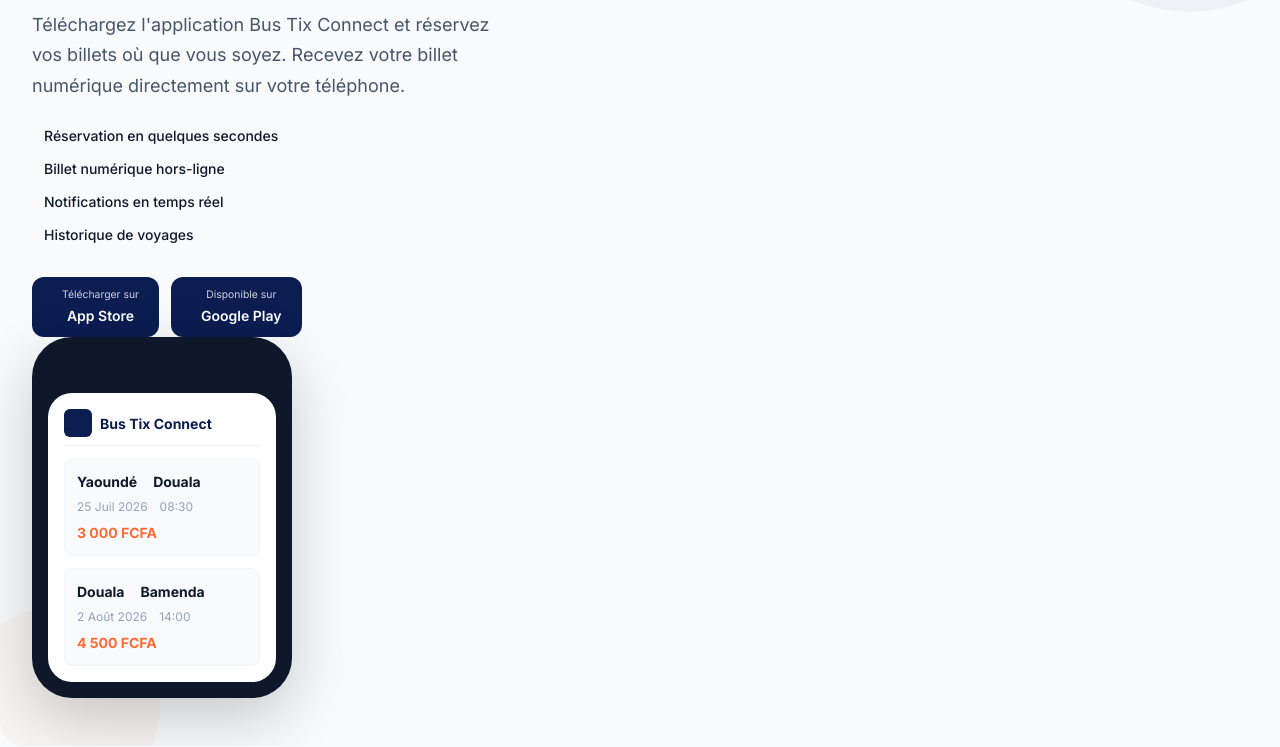
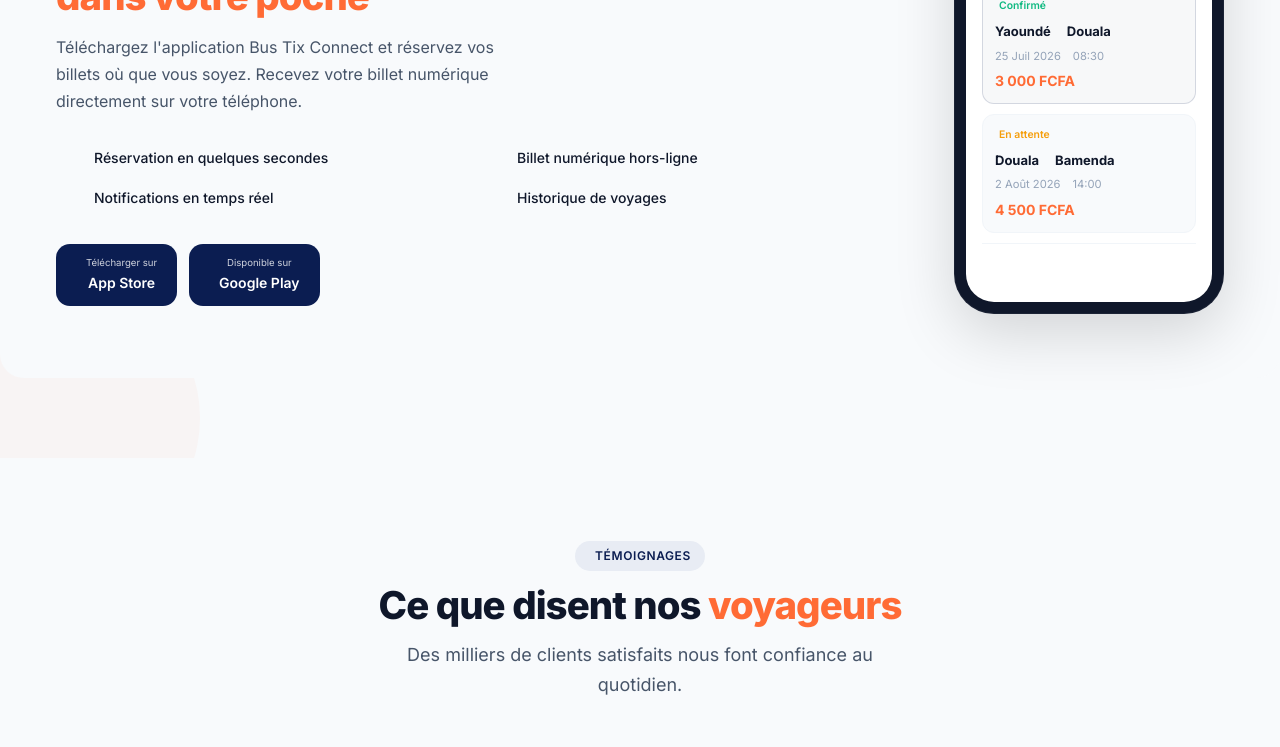
Before and after one commit to kodjohoza-hash/frontend, a React (Vite) app: page / in a window 1280 px wide. Shown: the part 6920-7667 px from the top of the page. Built offline with nearby package versions, Linux system fonts and the light colour scheme; no server answers.

Commit message:
feat(home): premium mobile app section with realistic phone mockup

```diff
--- a/src/assets/styles/landing.css
+++ b/src/assets/styles/landing.css
@@ -1651,17 +1651,11 @@
 }
 
 /* ================================================
-   MOBILE APP
+   MOBILE APP — Premium
    ================================================ */
 .btc-mobile-app {
+  position: relative;
   padding: 5rem 0;
-}
-
-.btc-mobile-app-card {
-  background: var(--bg-secondary);
-  border-radius: var(--radius-2xl);
-  padding: var(--space-12) var(--space-8);
-  position: relative;
   overflow: hidden;
 }
 
@@ -1671,148 +1665,164 @@
   pointer-events: none;
 }
 
-.btc-mobile-app-deco-1 {
+.btc-mobile-app-deco-orb {
   position: absolute;
-  width: 300px;
-  height: 300px;
   border-radius: 50%;
-  background: rgba(11, 29, 81, 0.04);
-  top: -100px;
-  right: -60px;
-}
-
-.btc-mobile-app-deco-2 {
-  position: absolute;
-  width: 200px;
-  height: 200px;
-  border-radius: 50%;
-  background: rgba(255, 107, 53, 0.04);
-  bottom: -60px;
-  left: -40px;
-}
-
+}
+
+.btc-mobile-app-deco-orb--1 {
+  width: 350px;
+  height: 350px;
+  top: -120px;
+  right: -100px;
+  background: rgba(var(--color-primary-rgb), 0.03);
+}
+
+.btc-mobile-app-deco-orb--2 {
+  width: 280px;
+  height: 280px;
+  bottom: -100px;
+  left: -80px;
+  background: rgba(var(--color-accent-rgb), 0.04);
+}
+
+.btc-mobile-app-card {
+  display: flex;
+  align-items: center;
+  gap: 4rem;
+  background: var(--bg-secondary);
+  border-radius: 24px;
+  padding: 4rem 3.5rem;
+  position: relative;
+  z-index: 1;
+  opacity: 0;
+  transform: translateY(24px);
+  transition: opacity 0.6s ease, transform 0.6s ease;
+}
+
+.btc-mobile-app-card.is-visible {
+  opacity: 1;
+  transform: translateY(0);
+}
+
+/* Content */
 .btc-mobile-app-content {
-  opacity: 0;
-  transform: translateX(-30px);
-  transition: opacity 0.6s, transform 0.6s;
-}
-
-.btc-mobile-app-content.is-visible {
-  opacity: 1;
-  transform: translateX(0);
+  flex: 1;
+  min-width: 0;
 }
 
 .btc-mobile-app-title {
   font-size: clamp(1.75rem, 3vw, 2.5rem);
-  font-weight: var(--font-weight-extrabold);
+  font-weight: 800;
   color: var(--text-primary);
   line-height: 1.15;
-  margin-bottom: var(--space-4);
-}
-
-.btc-mobile-app-accent { color: var(--color-accent); }
+  margin-bottom: 1rem;
+}
 
 .btc-mobile-app-text {
-  font-size: var(--font-size-lg);
+  font-size: 1rem;
   color: var(--text-secondary);
   line-height: 1.7;
-  margin-bottom: var(--space-6);
+  margin-bottom: 1.75rem;
   max-width: 480px;
 }
 
 .btc-mobile-app-features {
-  display: flex;
-  flex-direction: column;
-  gap: var(--space-3);
-  margin-bottom: var(--space-8);
+  display: grid;
+  grid-template-columns: 1fr 1fr;
+  gap: 0.75rem;
+  margin-bottom: 2rem;
 }
 
 .btc-mobile-app-feat {
   display: flex;
   align-items: center;
-  gap: var(--space-3);
-  font-size: var(--font-size-sm);
-  font-weight: var(--font-weight-medium);
+  gap: 0.625rem;
+  font-size: 0.875rem;
+  font-weight: 500;
   color: var(--text-primary);
 }
 
 .btc-mobile-app-feat i {
+  width: 28px;
+  height: 28px;
+  border-radius: 8px;
+  background: rgba(var(--color-success-rgb), 0.1);
   color: var(--color-success);
-  font-size: 1rem;
+  display: flex;
+  align-items: center;
+  justify-content: center;
+  font-size: 0.8rem;
+  flex-shrink: 0;
 }
 
 .btc-mobile-app-buttons {
   display: flex;
-  gap: var(--space-3);
-  flex-wrap: wrap;
+  gap: 0.75rem;
 }
 
 .btc-app-store-btn {
   display: inline-flex;
   align-items: center;
   gap: 0.625rem;
-  padding: 0.625rem 1.25rem;
+  padding: 0.75rem 1.25rem;
   background: var(--color-primary);
   color: var(--color-white);
   border: none;
-  border-radius: var(--radius-lg);
+  border-radius: 14px;
   cursor: pointer;
   transition: transform 0.2s, box-shadow 0.2s;
 }
 
 .btc-app-store-btn:hover {
   transform: translateY(-2px);
-  box-shadow: 0 4px 16px rgba(11, 29, 81, 0.3);
+  box-shadow: 0 6px 20px rgba(var(--color-primary-rgb), 0.3);
 }
 
 .btc-app-store-btn i { font-size: 1.5rem; }
-.btc-app-store-btn small { font-size: 0.65rem; display: block; opacity: 0.8; }
-.btc-app-store-btn strong { font-size: var(--font-size-sm); }
+.btc-app-store-btn small { font-size: 0.6rem; display: block; opacity: 0.8; }
+.btc-app-store-btn strong { font-size: 0.875rem; }
 
 /* Phone Mockup */
 .btc-mobile-app-visual {
-  opacity: 0;
-  transform: translateX(30px);
-  transition: opacity 0.6s 0.2s, transform 0.6s 0.2s;
-}
-
-.btc-mobile-app-visual.is-visible {
-  opacity: 1;
-  transform: translateX(0);
+  flex-shrink: 0;
 }
 
 .btc-mobile-phone {
-  width: 260px;
+  width: 270px;
   background: var(--color-gray-900);
   border-radius: 2.5rem;
-  padding: 1rem;
-  box-shadow: 0 20px 60px rgba(0, 0, 0, 0.2);
+  padding: 0.75rem;
+  box-shadow:
+    0 20px 60px rgba(0, 0, 0, 0.15),
+    0 0 0 1px rgba(255, 255, 255, 0.05) inset;
   position: relative;
 }
 
 .btc-mobile-phone-notch {
   width: 100px;
-  height: 24px;
+  height: 22px;
   background: var(--color-gray-900);
   border-radius: 0 0 1rem 1rem;
-  margin: 0 auto 1rem;
+  margin: 0 auto 0.75rem;
 }
 
 .btc-mobile-phone-screen {
   background: var(--color-white);
-  border-radius: 1.5rem;
+  border-radius: 1.75rem;
   padding: 1rem;
   display: flex;
   flex-direction: column;
-  gap: 0.75rem;
+  gap: 0.625rem;
+  min-height: 380px;
 }
 
 .btc-phone-header {
   display: flex;
   align-items: center;
   gap: 0.5rem;
-  font-weight: var(--font-weight-bold);
-  font-size: var(--font-size-sm);
+  font-weight: 700;
+  font-size: 0.8125rem;
   color: var(--color-primary);
   padding-bottom: 0.5rem;
   border-bottom: 1px solid var(--border-subtle);
@@ -1821,48 +1831,82 @@
 .btc-phone-header i {
   width: 28px;
   height: 28px;
-  border-radius: var(--radius-sm);
+  border-radius: 8px;
   background: var(--color-primary);
   color: var(--color-white);
   display: flex;
   align-items: center;
   justify-content: center;
-  font-size: 0.8rem;
+  font-size: 0.75rem;
 }
 
 .btc-phone-card {
   background: var(--color-gray-50);
-  border-radius: var(--radius-md);
+  border-radius: 12px;
   padding: 0.75rem;
   border: 1px solid var(--border-subtle);
 }
 
+.btc-phone-card--active {
+  background: rgba(var(--color-primary-rgb), 0.03);
+  border-color: rgba(var(--color-primary-rgb), 0.15);
+}
+
+.btc-phone-status {
+  display: flex;
+  align-items: center;
+  gap: 4px;
+  font-size: 0.65rem;
+  font-weight: 600;
+  color: var(--color-success);
+  margin-bottom: 0.5rem;
+}
+
+.btc-phone-status i { font-size: 0.7rem; }
+
+.btc-phone-status--pending {
+  color: var(--color-warning);
+}
+
 .btc-phone-route {
   display: flex;
   align-items: center;
   gap: 0.5rem;
-  font-weight: var(--font-weight-bold);
-  font-size: var(--font-size-sm);
+  font-weight: 700;
+  font-size: 0.8125rem;
   color: var(--text-primary);
   margin-bottom: 0.375rem;
 }
 
-.btc-phone-route i { color: var(--color-accent); font-size: 0.75rem; }
+.btc-phone-route i { color: var(--color-accent); font-size: 0.7rem; }
 
 .btc-phone-info {
   display: flex;
   gap: 0.75rem;
-  font-size: var(--font-size-xs);
+  font-size: 0.7rem;
   color: var(--text-muted);
   margin-bottom: 0.375rem;
 }
 
-.btc-phone-info i { font-size: 0.65rem; color: var(--color-primary); }
+.btc-phone-info i { font-size: 0.6rem; color: var(--color-primary); }
 
 .btc-phone-price {
-  font-weight: var(--font-weight-bold);
-  font-size: var(--font-size-sm);
+  font-weight: 700;
+  font-size: 0.875rem;
   color: var(--color-accent);
+}
+
+.btc-phone-nav {
+  display: flex;
+  justify-content: space-around;
+  padding-top: 0.75rem;
+  border-top: 1px solid var(--border-subtle);
+  font-size: 1rem;
+  color: var(--text-muted);
+}
+
+.btc-phone-nav--active {
+  color: var(--color-primary);
 }
 
 /* ================================================
@@ -2794,6 +2838,9 @@
   .btc-how-timeline { grid-template-columns: repeat(3, 1fr); gap: 1rem; }
   .btc-how-line { display: none; }
   .btc-testimonials-grid { grid-template-columns: repeat(2, 1fr); }
+  .btc-mobile-app-card { flex-direction: column; gap: 2.5rem; padding: 3rem 2rem; }
+  .btc-mobile-app-visual { order: -1; }
+  .btc-mobile-app-features { grid-template-columns: 1fr 1fr; }
   .btc-footer-top { grid-template-columns: 1fr 1fr; }
 }
 
@@ -2854,6 +2901,12 @@
   .btc-how-card-desc { font-size: 0.75rem; }
   .btc-testimonials-grid { grid-template-columns: 1fr; }
   .btc-testimonial-card { padding: 1.5rem; }
+  .btc-mobile-app-card { padding: 2rem 1.25rem; }
+  .btc-mobile-app-features { grid-template-columns: 1fr; }
+  .btc-mobile-app-buttons { flex-direction: column; }
+  .btc-app-store-btn { justify-content: center; }
+  .btc-mobile-phone { width: 240px; }
+  .btc-mobile-phone-screen { min-height: 340px; }
   .btc-company-card { border-radius: 16px; }
   .btc-mobile-app-card { padding: 2rem 1.5rem; }
   .btc-newsletter-card { padding: 2rem 1.5rem; }
--- a/src/components/home/MobileApp/index.jsx
+++ b/src/components/home/MobileApp/index.jsx
@@ -1,25 +1,31 @@
 import { useInView } from '@hooks/useLandingPage';
+
+const FEATURES = [
+  { icon: 'bi-bolt-fill', text: 'Réservation en quelques secondes' },
+  { icon: 'bi-wifi-off', text: 'Billet numérique hors-ligne' },
+  { icon: 'bi-bell-fill', text: 'Notifications en temps réel' },
+  { icon: 'bi-clock-history', text: 'Historique de voyages' },
+];
 
 const MobileAppSection = () => {
   const [ref, isInView] = useInView({ threshold: 0.1 });
 
   return (
     <section className="btc-mobile-app" ref={ref} aria-label="Application mobile">
+      <div className="btc-mobile-app-deco" aria-hidden="true">
+        <div className="btc-mobile-app-deco-orb btc-mobile-app-deco-orb--1" />
+        <div className="btc-mobile-app-deco-orb btc-mobile-app-deco-orb--2" />
+      </div>
+
       <div className="container">
-        <div className="btc-mobile-app-card">
-          <div className="btc-mobile-app-deco" aria-hidden="true">
-            <div className="btc-mobile-app-deco-1" />
-            <div className="btc-mobile-app-deco-2" />
-          </div>
-          <div className="row align-items-center g-4 g-lg-5">
-            <div className="col-lg-6">
-              <div className={`btc-mobile-app-content ${isInView ? 'is-visible' : ''}`}>
+        <div className={`btc-mobile-app-card ${isInView ? 'is-visible' : ''}`}>
+          <div className="btc-mobile-app-content">
             <span className="btc-section-badge">
               <i className="bi bi-phone" /> Application mobile
             </span>
             <h2 className="btc-mobile-app-title">
               Votre billet de bus<br />
-                  <span className="btc-mobile-app-accent">dans votre poche</span>
+              <span className="text-accent">dans votre poche</span>
             </h2>
             <p className="btc-mobile-app-text">
               Téléchargez l'application Bus Tix Connect et réservez vos billets
@@ -27,22 +33,12 @@
               sur votre téléphone.
             </p>
             <div className="btc-mobile-app-features">
-                  <div className="btc-mobile-app-feat">
-                    <i className="bi bi-check-circle-fill" />
-                    <span>Réservation en quelques secondes</span>
+              {FEATURES.map((f) => (
+                <div key={f.text} className="btc-mobile-app-feat">
+                  <i className={`bi ${f.icon}`} />
+                  <span>{f.text}</span>
                 </div>
-                  <div className="btc-mobile-app-feat">
-                    <i className="bi bi-check-circle-fill" />
-                    <span>Billet numérique hors-ligne</span>
-                  </div>
-                  <div className="btc-mobile-app-feat">
-                    <i className="bi bi-check-circle-fill" />
-                    <span>Notifications en temps réel</span>
-                  </div>
-                  <div className="btc-mobile-app-feat">
-                    <i className="bi bi-check-circle-fill" />
-                    <span>Historique de voyages</span>
-                  </div>
+              ))}
             </div>
             <div className="btc-mobile-app-buttons">
               <button className="btc-app-store-btn">
@@ -61,9 +57,8 @@
               </button>
             </div>
           </div>
-            </div>
-            <div className="col-lg-6 d-flex justify-content-center">
-              <div className={`btc-mobile-app-visual ${isInView ? 'is-visible' : ''}`}>
+
+          <div className="btc-mobile-app-visual">
             <div className="btc-mobile-phone">
               <div className="btc-mobile-phone-notch" />
               <div className="btc-mobile-phone-screen">
@@ -71,7 +66,10 @@
                   <i className="bi bi-bus-front-fill" />
                   <span>Bus Tix Connect</span>
                 </div>
-                    <div className="btc-phone-card">
+                <div className="btc-phone-card btc-phone-card--active">
+                  <div className="btc-phone-status">
+                    <i className="bi bi-check-circle-fill" /> Confirmé
+                  </div>
                   <div className="btc-phone-route">
                     <span>Yaoundé</span>
                     <i className="bi bi-arrow-right" />
@@ -84,6 +82,9 @@
                   <div className="btc-phone-price">3 000 FCFA</div>
                 </div>
                 <div className="btc-phone-card">
+                  <div className="btc-phone-status btc-phone-status--pending">
+                    <i className="bi bi-hourglass-split" /> En attente
+                  </div>
                   <div className="btc-phone-route">
                     <span>Douala</span>
                     <i className="bi bi-arrow-right" />
@@ -95,7 +96,11 @@
                   </div>
                   <div className="btc-phone-price">4 500 FCFA</div>
                 </div>
-                  </div>
+                <div className="btc-phone-nav">
+                  <i className="bi bi-house-fill btc-phone-nav--active" />
+                  <i className="bi bi-ticket-perforated" />
+                  <i className="bi bi-bell" />
+                  <i className="bi bi-person" />
                 </div>
               </div>
             </div>
```
Lines whose indentation alone changed are shown as unchanged.
